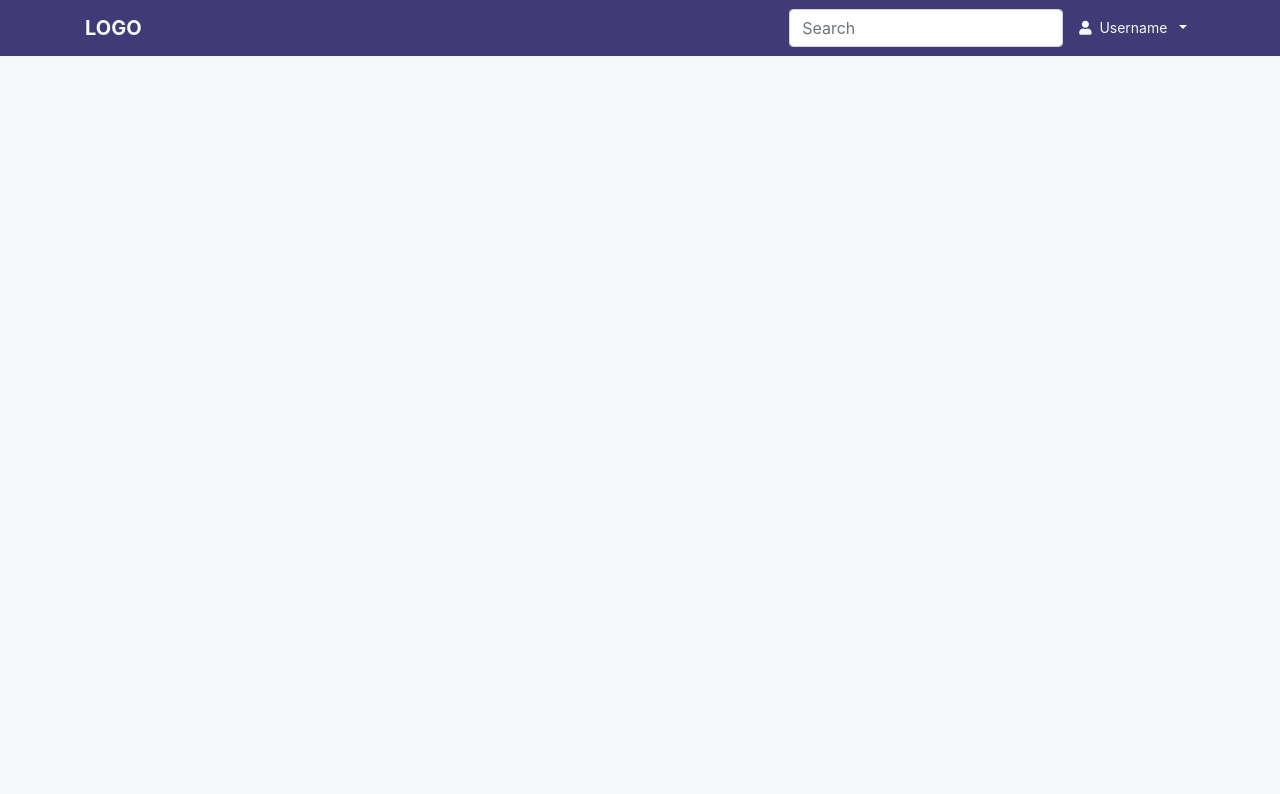
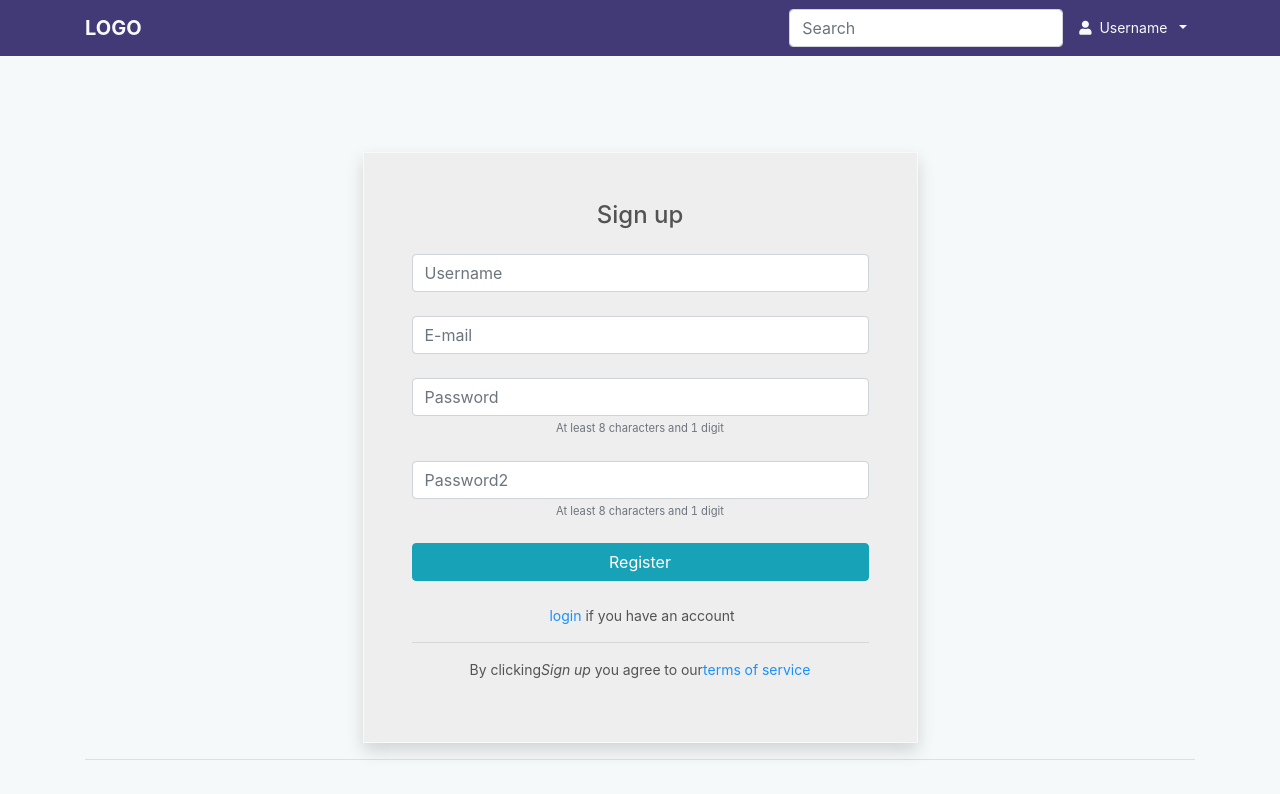
Before and after one commit to Baronchibuikem/PollSurveySPA, a React (Create React App) app: page /register in a window 1280 px wide. Shown: the top 794 px of the page. Built offline with nearby package versions, Linux system fonts and the light colour scheme; no server answers.

Commit message:
Added login and registration page

```diff
--- a/src/components/PageComponents/allPolls.jsx
+++ b/src/components/PageComponents/allPolls.jsx
@@ -3,12 +3,12 @@ import PropTypes from "prop-types";
 
 class allPolls extends Component {
 	static propTypes = {
-		prop: PropTypes
+		prop: PropTypes,
 	};
 
 	render() {
 		return (
-			<div>
+			<div className="">
 				<h1>Used to render all polls</h1>
 			</div>
 		);
--- a/src/components/PageComponents/getTrends.jsx
+++ b/src/components/PageComponents/getTrends.jsx
@@ -9,7 +9,7 @@ class getTrends extends Component {
 	render() {
 		return (
 			<div className="d-none d-sm-block">
-				<h1>This page will be used to render trends</h1>
+				<h3>Top Trending Polls</h3>
 			</div>
 		);
 	}
--- /dev/null
+++ b/src/components/PageComponents/loginPage.jsx
@@ -0,0 +1,84 @@
+import React, { Component } from "react";
+import { Link, Redirect } from "react-router-dom";
+// import { connect } from "react-redux";
+// import PropTypes from "prop-types";
+// import { login } from "../../store/actions/auth";
+
+class LoginForm extends Component {
+	state = {
+		username: "",
+		password: "",
+	};
+
+	//   static propTypes = {
+	//     login: PropTypes.func.isRequired,
+	//     isAuthenticated: PropTypes.bool
+	//   };
+
+	//   onSubmit = e => {
+	//     e.preventDefault();
+	//     this.props.login(this.state.username, this.state.password);
+	//   };
+
+	//   onChange = e => {
+	//     this.setState({
+	//       [e.target.name]: e.target.value
+	//     });
+	//   };
+
+	render() {
+		if (this.props.isAuthenticated) {
+			return <Redirect to="/" />;
+		}
+		const { username, password } = this.state;
+		return (
+			<div className="my-5 py-5">
+				<form
+					className="text-center border border-light p-5 col-md-6 col-sm-12 mx-auto shadow"
+					style={{ backgroundColor: "#eee" }}
+					onSubmit={this.onSubmit}>
+					<p className="h4 mb-4">Login</p>
+
+					<div className="mb-4">
+						<input
+							type="text"
+							name="username"
+							className="form-control"
+							placeholder="Username"
+							//   onChange={this.onChange}
+							value={username}
+						/>
+					</div>
+
+					<input
+						type="password"
+						name="password"
+						className="form-control"
+						placeholder="Password"
+						// onChange={this.onChange}
+						value={password}
+					/>
+					<button className="btn btn-info my-4 btn-block" type="submit">
+						Login
+					</button>
+					<hr />
+					<p>
+						Don't have an
+						<em> account </em>
+						<Link to="/register" className="lg">
+							{" "}
+							Register
+						</Link>
+					</p>
+				</form>
+				<hr />
+			</div>
+		);
+	}
+}
+
+// const mapStateToProps = state => ({
+//   isAuthenticated: state.auth.isAuthenticated
+// });
+
+export default LoginForm;
--- a/src/components/PageComponents/profileHeader.jsx
+++ b/src/components/PageComponents/profileHeader.jsx
@@ -31,7 +31,7 @@ class profileHeader extends Component {
 					<div className="text-center my-3">
 						<span className="text-light">
 							<i
-								className="fa fa-eye text-dark"
+								className="fa fa-eye text-light"
 								data-toggle="tooltip"
 								title="view profile"></i>
 							Username
--- /dev/null
+++ b/src/components/PageComponents/registerPage.jsx
@@ -0,0 +1,132 @@
+import React, { Component } from "react";
+import { Link, Redirect } from "react-router-dom";
+// import { connect } from "react-redux";
+// import PropTypes from "prop-types";
+// import { register } from "../../store/actions/auth";
+
+class RegistrationForm extends Component {
+	state = {
+		username: "",
+		email: "",
+		password: "",
+		password2: "",
+	};
+
+	//   static propTypes = {
+	//     register: PropTypes.func.isRequired,
+	//     isAuthenticated: PropTypes.bool
+	//   };
+
+	//   onSubmit = e => {
+	//     e.preventDefault();
+	//     const { password, password2, username, email } = this.state;
+	//     if (password !== password2) {
+	//       alert("passwords do not match");
+	//     } else {
+	//       const newUser = {
+	//         username,
+	//         password,
+	//         email
+	//       };
+	//       this.props.register(newUser);
+	//     }
+	//   };
+
+	//   onChange = e => {
+	//     this.setState({
+	//       [e.target.name]: e.target.value
+	//     });
+	//   };
+
+	render() {
+		// if (this.props.isAuthenticated) {
+		//   return <Redirect to="/" />;
+		// }
+		const { username, email, password, password2 } = this.state;
+		return (
+			<div className="my-5 py-5">
+				<form
+					className="text-center border border-light p-5 col-md-6 col-sm-12 mx-auto shadow"
+					style={{ backgroundColor: "#eee" }}
+					onSubmit={this.onSubmit}>
+					<p className="h4 mb-4">Sign up</p>
+
+					<div className="mb-4">
+						<input
+							type="text"
+							name="username"
+							className="form-control"
+							placeholder="Username"
+							//   onChange={this.onChange}
+							value={username}
+						/>
+					</div>
+
+					<input
+						type="email"
+						name="email"
+						className="form-control mb-4"
+						placeholder="E-mail"
+						// onChange={this.onChange}
+						value={email}
+					/>
+
+					<input
+						type="password"
+						name="password"
+						className="form-control"
+						placeholder="Password"
+						// onChange={this.onChange}
+						value={password}
+					/>
+					<small
+						id="defaultRegisterFormPasswordHelpBlock"
+						className="form-text text-muted mb-4">
+						At least 8 characters and 1 digit
+					</small>
+
+					<input
+						type="password"
+						name="password2"
+						className="form-control"
+						placeholder="Password2"
+						// onChange={this.onChange}
+						value={password2}
+					/>
+					<small
+						id="defaultRegisterFormPasswordHelpBlock"
+						className="form-text text-muted mb-4">
+						At least 8 characters and 1 digit
+					</small>
+
+					<button className="btn btn-info my-4 btn-block" type="submit">
+						Register
+					</button>
+					<p>
+						<Link to="login" className="lg mx-1">
+							login
+						</Link>
+						if you have an account
+					</p>
+
+					<hr />
+
+					<p>
+						By clicking
+						<em>Sign up</em> you agree to our
+						<Link to="" target="_blank">
+							terms of service
+						</Link>
+					</p>
+				</form>
+				<hr />
+			</div>
+		);
+	}
+}
+
+// const mapStateToProps = state => ({
+//   isAuthenticated: state.auth.isAuthenticated
+// });
+
+export default RegistrationForm;
--- a/src/routes.js
+++ b/src/routes.js
@@ -2,13 +2,17 @@ import React from "react";
 import { Route, Switch } from "react-router-dom";
 
 // import PrivateRoute from "./components/UtilityComponents/SecuredRoutes";
-import homepage from "./components/PageComponents/homepage";
-import allPolls from "./components/PageComponents/allPolls";
+import Homepage from "./components/PageComponents/homepage";
+import AllPolls from "./components/PageComponents/allPolls";
+import LoginForm from "./components/PageComponents/loginPage";
+import RegistrationForm from "./components/PageComponents/registerPage";
 
 const BaseRouter = () => (
 	<Switch>
-		<Route exact path="/" component={homepage} />
-		<Route exact path="/polls" component={allPolls} />
+		<Route exact path="/" component={Homepage} />
+		<Route exact path="/polls" component={AllPolls} />
+		<Route exact path="/login" component={LoginForm} />
+		<Route exact path="/register" component={RegistrationForm} />
 	</Switch>
 );
 export default BaseRouter;
```
